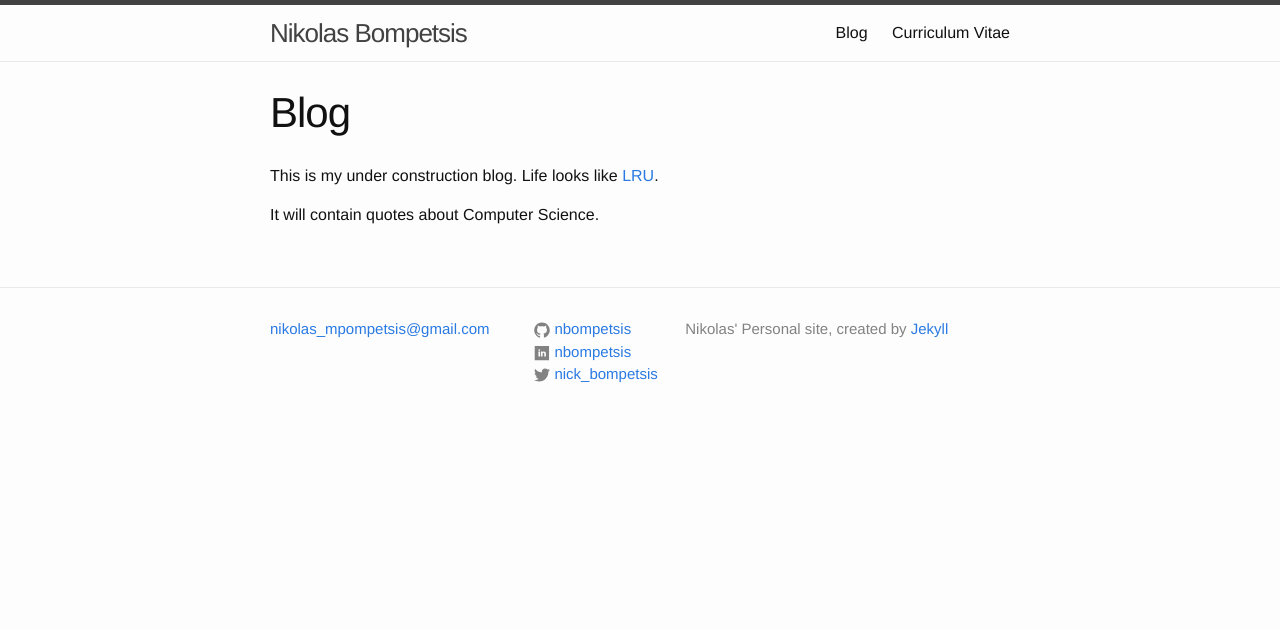
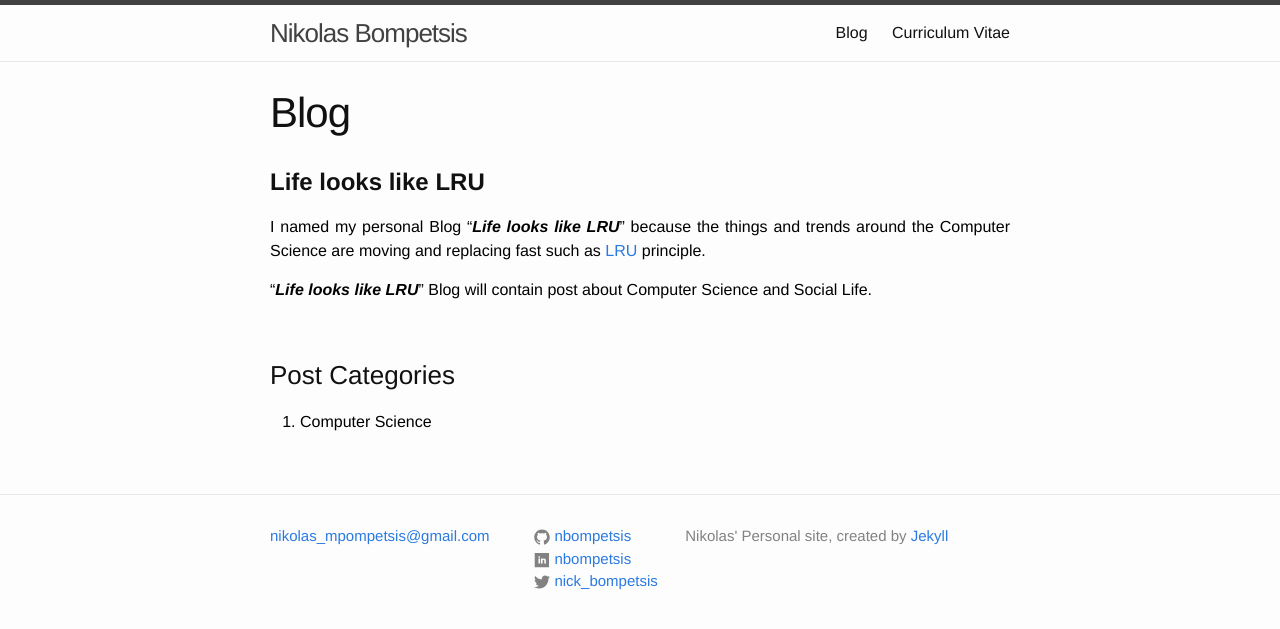
Before and after one commit to nbompetsis/nbompetsis.github.io, a Jekyll site: the page built from blog.md, in a window 1280 px wide. Shown: the top 629 px of the page. Built offline with Jekyll 4.4.1, drawn with Linux system fonts in a browser that asks for light colours.

Commit message:
Write things on blog and add license Mit link in readme

```diff
--- a/blog.md
+++ b/blog.md
@@ -4,6 +4,15 @@ title: Blog
 permalink: /blog/
 ---
 
-This is my under construction blog. Life looks like [LRU](https://en.wikipedia.org/wiki/Cache_algorithms#LRU).
+# **Life looks like LRU**
 
-It will contain quotes about Computer Science.
+I named my personal Blog "**_Life looks like LRU_**" because the things and trends around the Computer Science are moving and replacing fast such as  [LRU](https://en.wikipedia.org/wiki/Cache_algorithms#LRU){:target="_blank"} principle.
+{: style="color:black; text-align: justify;"}
+
+"**_Life looks like LRU_**" Blog will contain post about Computer Science and Social Life.
+{: style="color:black; text-align: justify;"}
+<br />
+
+### Post Categories
+1. Computer Science
+{: style="color:black; text-align: justify;"}
```
Also changed, not shown: README.md.
